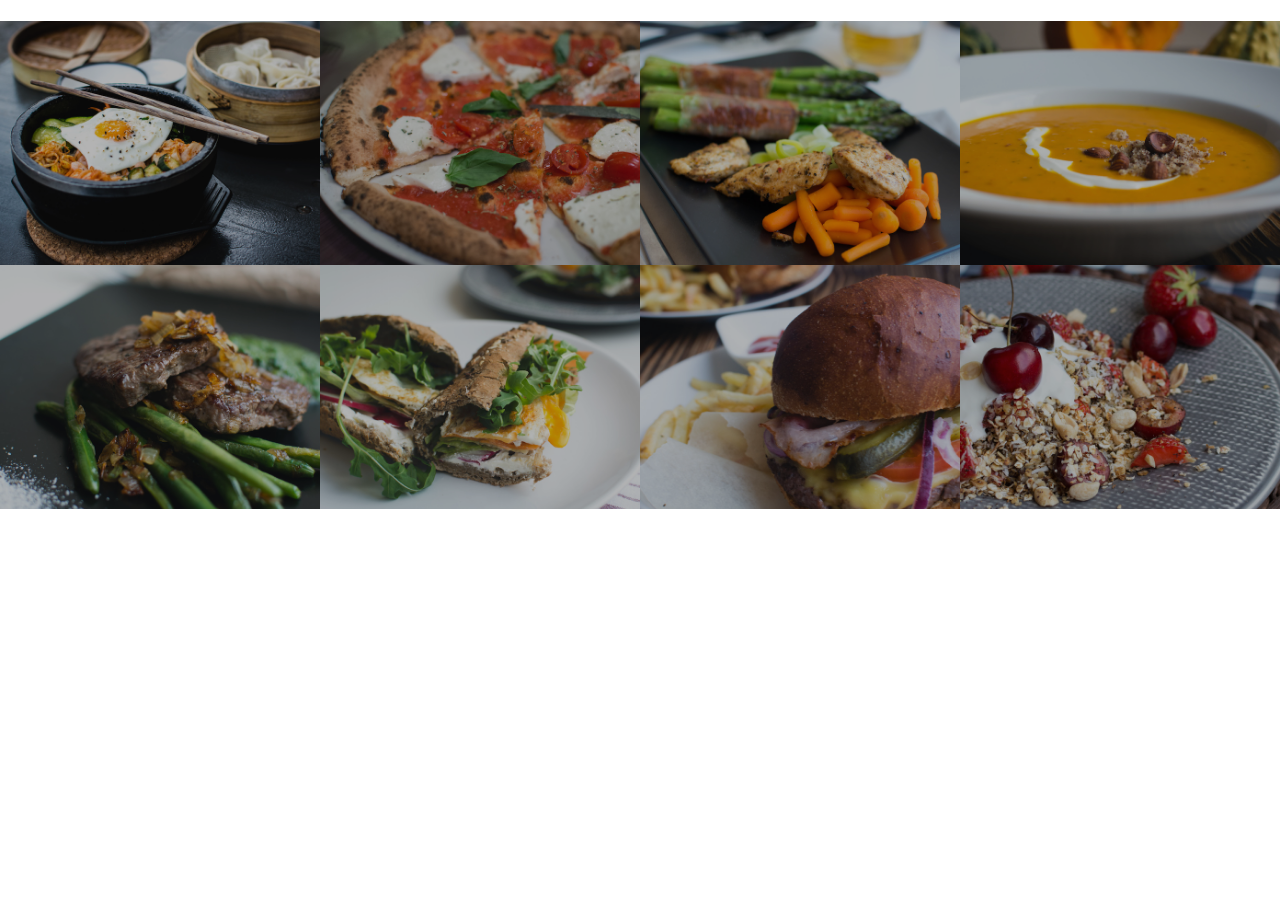
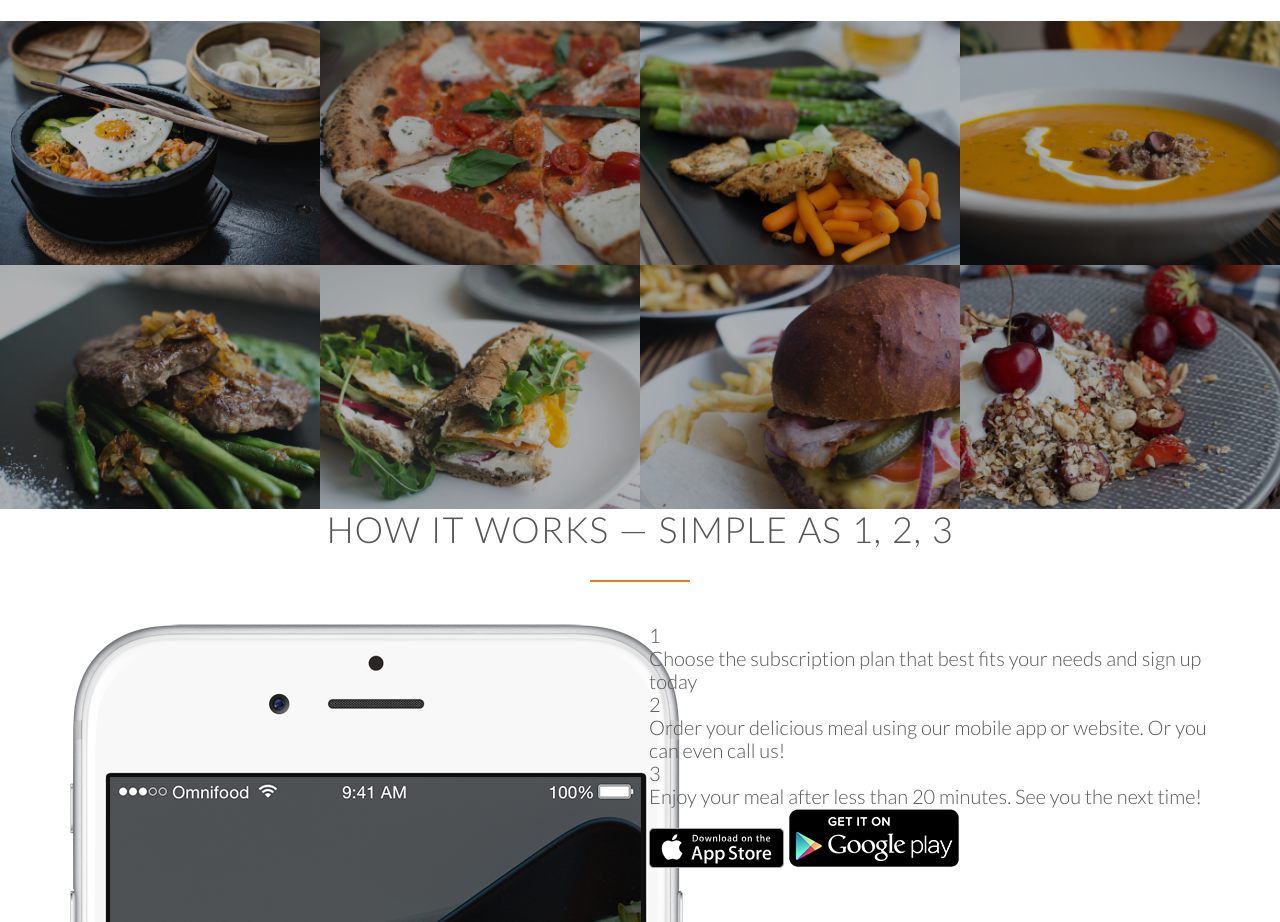
Before and after one commit to Ashtonn77/fictional_landing_page, a plain HTML site: page index.html in a window 1280 px wide. Shown: the part 1453-2375 px from the top of the page. Before the commit the page ends 1962 px from the top, so only its background shows below. Drawn offline with nearby package versions, Linux system fonts and the light colour scheme.

Commit message:
added app section

```diff
--- a/index.html
+++ b/index.html
@@ -169,6 +169,64 @@
         </li>
       </ul>
     </section>
+
+    <section class="section-steps">
+      <div class="row">
+        <h2>How it works &mdash; Simple as 1, 2, 3</h2>
+      </div>
+
+      <div class="row">
+        <div class="col span-1-of-2">
+          <img
+            src="resources/imgs/app-iPhone.png"
+            alt="omnifood-app-on-iphone"
+            class="app-screen"
+          />
+        </div>
+
+        <div class="col span-1-of-2">
+          <div class="works-step">
+            <div>1</div>
+            <p>
+              Choose the subscription plan that best fits your needs and sign up
+              today
+            </p>
+          </div>
+
+          <div class="works-step">
+            <div>2</div>
+            <p>
+              Order your delicious meal using our mobile app or website. Or you
+              can even call us!
+            </p>
+          </div>
+
+          <div class="works-step">
+            <div>3</div>
+            <p>
+              Enjoy your meal after less than 20 minutes. See you the next time!
+            </p>
+          </div>
+
+          <a href="#" class="btn-app"
+            ><img src="resources/imgs/download-app.svg" alt="app-store-btn"
+          /></a>
+
+          <a href="#" class="btn-app"
+            ><img
+              src="resources/imgs/download-app-android.png"
+              alt="play-store-btn"
+          /></a>
+        </div>
+      </div>
+    </section>
+
     <script src="https://unpkg.com/ionicons@5.1.2/dist/ionicons.js"></script>
   </body>
 </html>
+
+<!-- Title: How it works - Simple as 1, 2, 3
+
+    1. Choose the subscription plan that best fits your needs and sign up today.
+    2. Order your delicious meal using our mobile app or website. Or you can even call us!
+    3. Enjoy your meal after less than 20 minutes. See you the next time! -->
```
